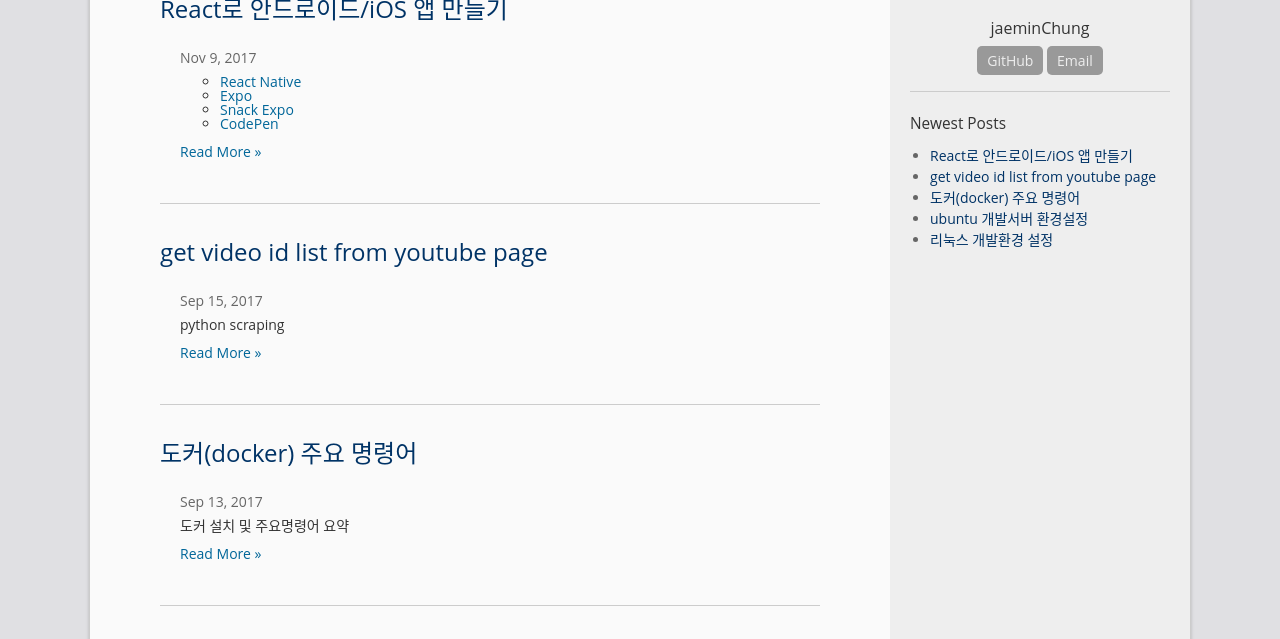
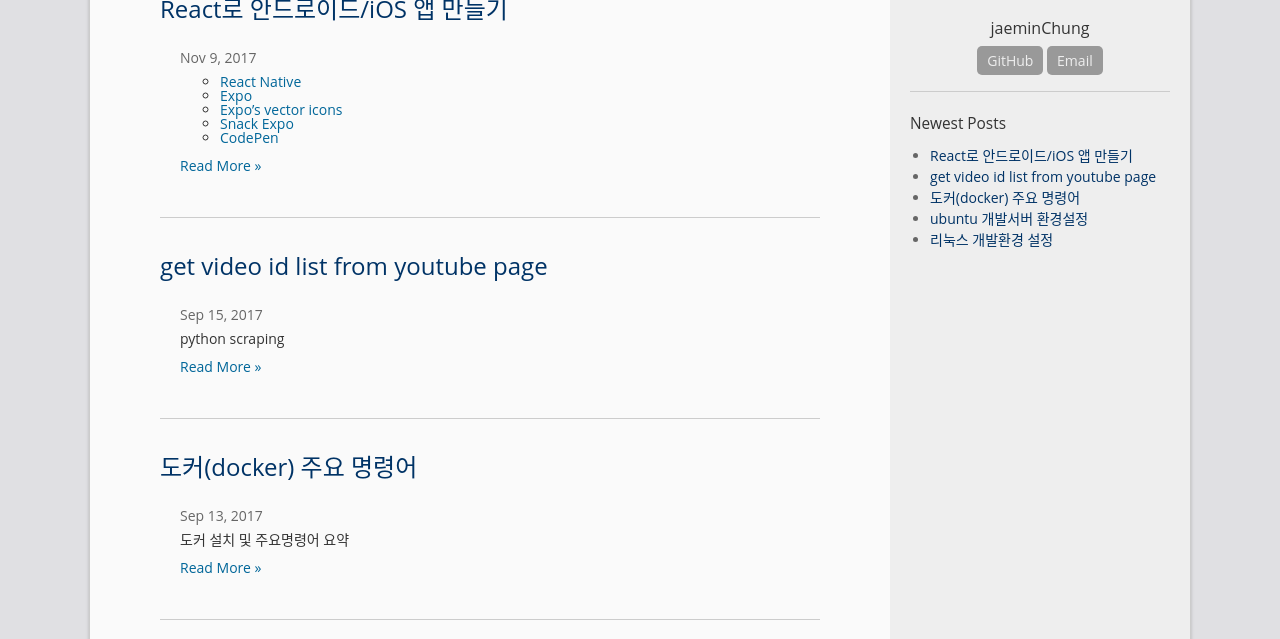
Before and after one commit to jaeminChung/jaeminChung.github.io, a Jekyll site: the page built from index.html, in a window 1280 px wide and 900 px high, cut to the strip 261-900 px from the top of the window. Built offline with Jekyll 4.4.1, drawn with Linux system fonts in a browser that asks for light colours; the list of posts is cut into pages by our own code.

Commit message:
아이콘 사이트 링크 추가

```diff
--- a/_posts/2017-11-09-build-app-with-react.markdown
+++ b/_posts/2017-11-09-build-app-with-react.markdown
@@ -8,5 +8,6 @@ permalink: /archivers/react
 
 * [React Native](https://facebook.github.io/react-native/)
 * [Expo](http://expo.io/)
+* [Expo's vector icons](http://expo.github.io/vector-icons)
 * [Snack Expo](https://snack.expo.io/)
 * [CodePen](https://codepen.io/)
```
